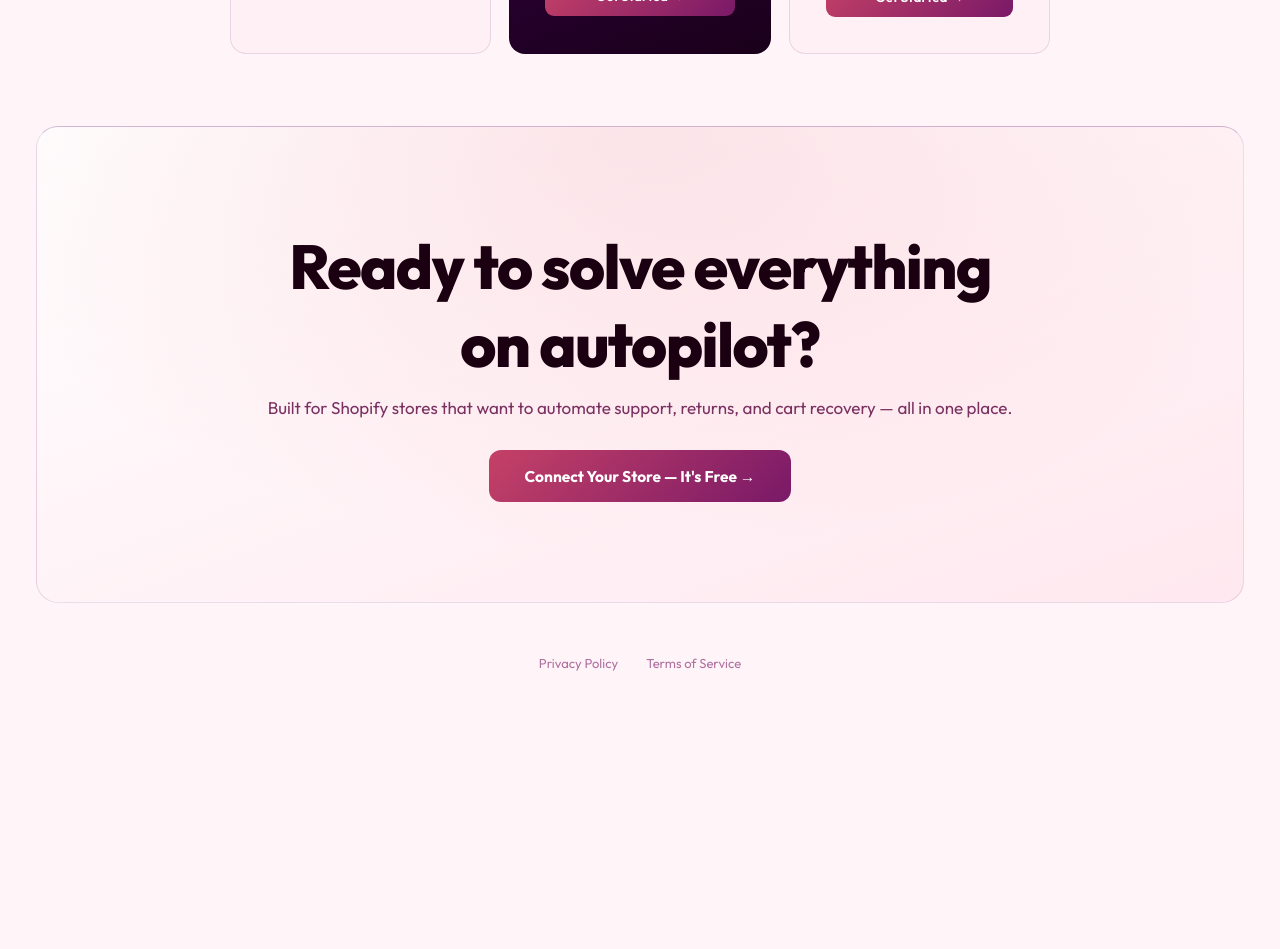
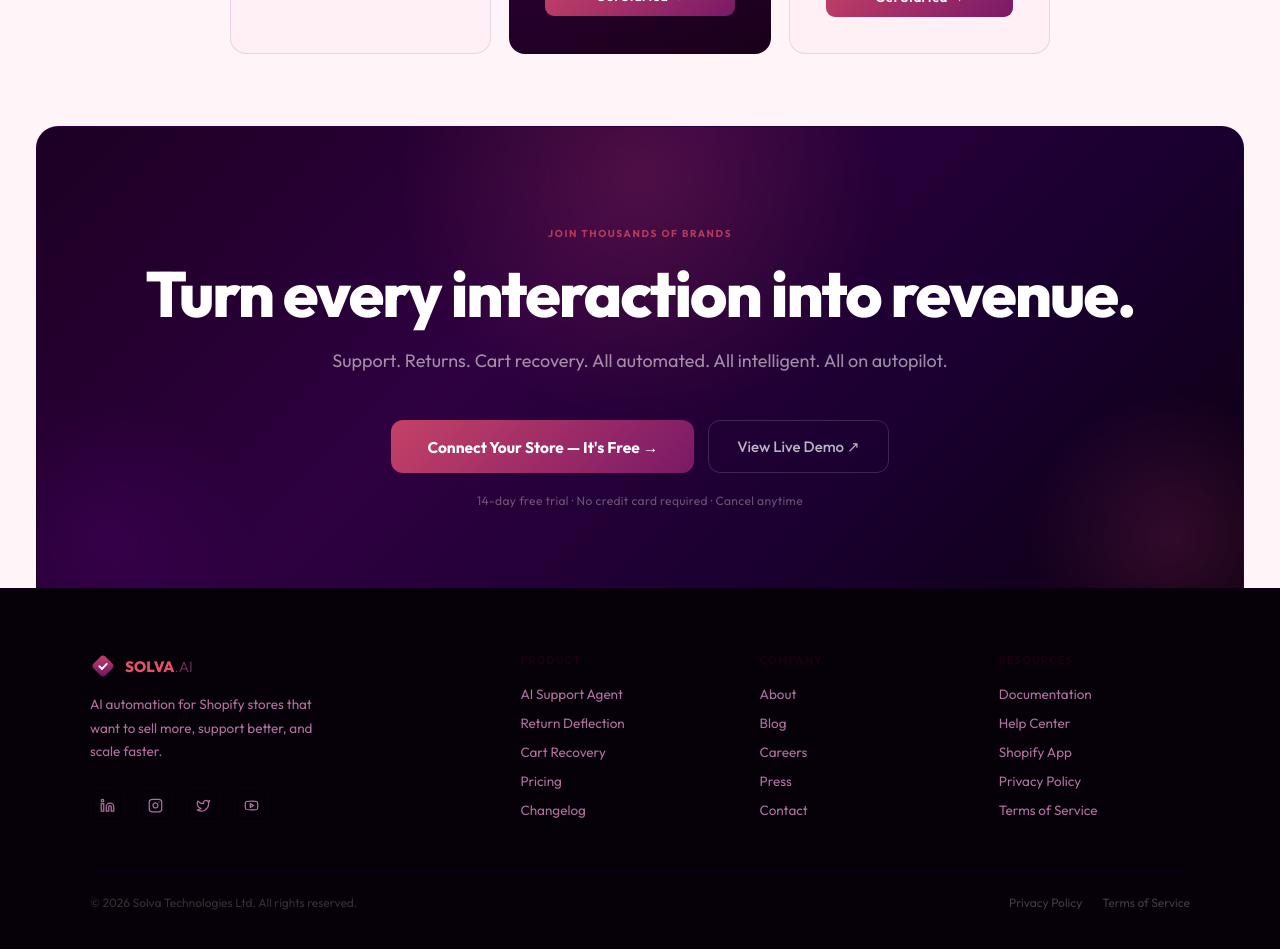
Before and after one commit to getsolvacom/solva, a React (Vite) app: page / in a window 1280 px wide. Shown: the part 5060-6009 px from the top of the page. Before the commit the page ends 5779 px from the top, so only its background shows below. Built offline with nearby package versions, Linux system fonts and the light colour scheme; no server answers.

Commit message:
feat: upgrade CTA section and rebuild footer

```diff
--- a/src/pages/LandingPage.jsx
+++ b/src/pages/LandingPage.jsx
@@ -1,7 +1,7 @@
 import { useState } from "react";
 import { useNavigate } from "react-router-dom";
 import { C } from "../tokens";
-import { Menu, X, Bot, RotateCcw, ShoppingCart, BarChart3, ArrowUpRight, ChevronDown } from "lucide-react";
+import { Menu, X, Bot, RotateCcw, ShoppingCart, BarChart3, ArrowUpRight, ChevronDown, Linkedin, Instagram, Twitter, Youtube } from "lucide-react";
 
 const PLANS = [
   { name:"Starter", price:"$19", popular:false, features:["AI Support Agent","1,000 tickets/mo","Basic cart recovery","Email support"] },
@@ -81,6 +81,8 @@ function GlobalStyles() {
         .logo-bar-row{gap:28px!important;}
         .logo-bar-label{font-size:9px!important;}
         .testimonials-grid{grid-template-columns:1fr!important;}
+        .footer-grid{grid-template-columns:1fr 1fr!important;gap:32px!important;}
+        .cta-section-inner{padding:70px 24px 60px!important;}
       }
     `}</style>
   );
@@ -430,30 +432,91 @@ export default function LandingPage() {
       </section>
 
       {/* FOOTER CTA */}
-      <div className="cta-section" style={{margin:"16px 36px 52px",borderRadius:22,background:`linear-gradient(160deg,${C.surface} 0%,${C.dim} 100%)`,border:`1px solid ${C.border}`,borderTop:`1px solid ${C.borderHi}`,padding:"68px 40px",textAlign:"center",position:"relative",overflow:"hidden"}}>
-        <div style={{position:"absolute",inset:0,pointerEvents:"none",background:"radial-gradient(ellipse 60% 90% at 50% 0%,rgba(229,82,102,.13),transparent)"}}/>
-        <h2 className="cta-heading" style={{fontFamily:"'Outfit',sans-serif",fontSize:"clamp(28px,4.5vw,50px)",fontWeight:800,letterSpacing:"-.025em",marginBottom:14,position:"relative"}}>
-          Ready to solve everything<br/>on autopilot?
-        </h2>
-        <p className="cta-sub" style={{color:C.sub,fontSize:15.5,marginBottom:32,position:"relative"}}>Built for Shopify stores that want to automate support, returns, and cart recovery — all in one place.</p>
-        <button className="btn-primary" onClick={()=>navigate("/onboarding")} style={{padding:"16px 36px",borderRadius:12,color:"#fff",fontWeight:700,fontSize:15.5,position:"relative"}}>
-          Connect Your Store — It's Free →
-        </button>
+      <div style={{margin:"16px 36px 0",borderRadius:"22px 22px 0 0",background:"linear-gradient(135deg,#1C0022 0%,#2E0040 40%,#1A0030 70%,#0C000F 100%)",border:"1px solid var(--border-hi)",borderBottom:"none",padding:0,textAlign:"center",position:"relative",overflow:"hidden"}}>
+        {/* Orbs */}
+        <div style={{position:"absolute",width:500,height:500,top:-200,left:"50%",transform:"translateX(-50%)",background:"radial-gradient(circle,rgba(229,82,102,0.18),transparent 70%)",borderRadius:"50%",filter:"blur(1px)",pointerEvents:"none"}}/>
+        <div style={{position:"absolute",width:300,height:300,bottom:-100,left:-80,background:"radial-gradient(circle,rgba(78,2,105,0.35),transparent 70%)",borderRadius:"50%",filter:"blur(1px)",pointerEvents:"none"}}/>
+        <div style={{position:"absolute",width:300,height:300,bottom:-100,right:-80,background:"radial-gradient(circle,rgba(153,42,103,0.25),transparent 70%)",borderRadius:"50%",filter:"blur(1px)",pointerEvents:"none"}}/>
+        {/* Content */}
+        <div className="cta-section-inner" style={{position:"relative",zIndex:1,padding:"100px 48px 80px"}}>
+          <p style={{fontSize:10,letterSpacing:".16em",color:"rgba(229,82,102,0.7)",fontWeight:700,marginBottom:20,textTransform:"uppercase"}}>JOIN THOUSANDS OF BRANDS</p>
+          <h2 style={{fontFamily:"'Outfit',sans-serif",fontSize:"clamp(32px,5vw,64px)",fontWeight:800,letterSpacing:"-.03em",lineHeight:1.05,color:"#fff",marginBottom:18}}>Turn every interaction into revenue.</h2>
+          <p style={{fontSize:"clamp(14px,1.8vw,18px)",color:"rgba(245,234,242,0.6)",marginBottom:44,lineHeight:1.7}}>Support. Returns. Cart recovery. All automated. All intelligent. All on autopilot.</p>
+          <div style={{display:"flex",gap:14,justifyContent:"center",flexWrap:"wrap"}}>
+            <button className="btn-primary" onClick={()=>navigate("/onboarding")} style={{padding:"16px 36px",borderRadius:12,color:"#fff",fontWeight:700,fontSize:15.5}}>Connect Your Store — It's Free →</button>
+            <button onClick={()=>navigate("/dashboard")}
+              style={{padding:"16px 28px",borderRadius:12,border:"1px solid rgba(255,255,255,0.15)",background:"transparent",color:"rgba(255,255,255,0.7)",fontSize:15,fontWeight:500,cursor:"pointer",transition:"all .15s",fontFamily:"'Outfit',sans-serif"}}
+              onMouseEnter={e=>{e.currentTarget.style.borderColor="rgba(229,82,102,0.5)";e.currentTarget.style.color="#fff";}}
+              onMouseLeave={e=>{e.currentTarget.style.borderColor="rgba(255,255,255,0.15)";e.currentTarget.style.color="rgba(255,255,255,0.7)";}}>
+              View Live Demo ↗
+            </button>
+          </div>
+          <p style={{marginTop:20,fontSize:12,color:"rgba(245,234,242,0.35)",letterSpacing:".03em"}}>14-day free trial · No credit card required · Cancel anytime</p>
+        </div>
       </div>
 
-      {/* Footer links */}
-      <div style={{textAlign:"center",padding:"0 24px 48px",display:"flex",justifyContent:"center",gap:28}}>
-        <span onClick={()=>navigate("/privacy")} style={{fontSize:13,color:C.muted,cursor:"pointer",textDecoration:"none"}}
-          onMouseEnter={e=>e.currentTarget.style.textDecoration="underline"}
-          onMouseLeave={e=>e.currentTarget.style.textDecoration="none"}>
-          Privacy Policy
-        </span>
-        <span onClick={()=>navigate("/terms")} style={{fontSize:13,color:C.muted,cursor:"pointer",textDecoration:"none"}}
-          onMouseEnter={e=>e.currentTarget.style.textDecoration="underline"}
-          onMouseLeave={e=>e.currentTarget.style.textDecoration="none"}>
-          Terms of Service
-        </span>
-      </div>
+      {/* FOOTER */}
+      <footer style={{background:"#060008",borderTop:"1px solid var(--border)",padding:"64px 48px 40px"}}>
+        <div style={{maxWidth:1100,margin:"0 auto"}}>
+          {/* Top grid */}
+          <div className="footer-grid" style={{display:"grid",gridTemplateColumns:"2fr 1fr 1fr 1fr",gap:48}}>
+            {/* Brand column */}
+            <div>
+              <SolvaLogo size={15}/>
+              <p style={{marginTop:14,fontSize:13.5,color:"var(--muted)",lineHeight:1.75,maxWidth:240}}>AI automation for Shopify stores that want to sell more, support better, and scale faster.</p>
+              <div style={{marginTop:24,display:"flex",gap:14}}>
+                {[
+                  {Icon:Linkedin,  href:"#"},
+                  {Icon:Instagram, href:"#"},
+                  {Icon:Twitter,   href:"#"},
+                  {Icon:Youtube,   href:"#"},
+                ].map(({Icon,href},i)=>(
+                  <a key={i} href={href} target="_blank" rel="noreferrer"
+                    style={{width:34,height:34,borderRadius:8,border:"1px solid var(--border)",display:"flex",alignItems:"center",justifyContent:"center",cursor:"pointer",transition:"all .15s",textDecoration:"none"}}
+                    onMouseEnter={e=>{e.currentTarget.style.borderColor="#E55266";e.currentTarget.style.background="rgba(229,82,102,0.08)";e.currentTarget.querySelector("svg").style.color="#E55266";}}
+                    onMouseLeave={e=>{e.currentTarget.style.borderColor="var(--border)";e.currentTarget.style.background="transparent";e.currentTarget.querySelector("svg").style.color="var(--muted)";}}>
+                    <Icon size={15} style={{color:"var(--muted)",transition:"color .15s"}}/>
+                  </a>
+                ))}
+              </div>
+            </div>
+            {/* Link columns */}
+            {[
+              {heading:"Product",   links:[{label:"AI Support Agent"},{label:"Return Deflection"},{label:"Cart Recovery"},{label:"Pricing"},{label:"Changelog"}]},
+              {heading:"Company",   links:[{label:"About"},{label:"Blog"},{label:"Careers"},{label:"Press"},{label:"Contact"}]},
+              {heading:"Resources", links:[{label:"Documentation"},{label:"Help Center"},{label:"Shopify App"},{label:"Privacy Policy",onClick:()=>navigate("/privacy")},{label:"Terms of Service",onClick:()=>navigate("/terms")}]},
+            ].map(col=>(
+              <div key={col.heading}>
+                <p style={{fontSize:11,fontWeight:700,letterSpacing:".10em",color:"var(--text)",textTransform:"uppercase",marginBottom:18}}>{col.heading}</p>
+                <div style={{display:"flex",flexDirection:"column",gap:11}}>
+                  {col.links.map(link=>(
+                    <span key={link.label} onClick={link.onClick||undefined} style={{fontSize:13.5,color:"var(--muted)",cursor:"pointer",transition:"color .14s"}}
+                      onMouseEnter={e=>e.currentTarget.style.color="var(--text)"}
+                      onMouseLeave={e=>e.currentTarget.style.color="var(--muted)"}>
+                      {link.label}
+                    </span>
+                  ))}
+                </div>
+              </div>
+            ))}
+          </div>
+          {/* Divider */}
+          <div style={{marginTop:48,borderTop:"1px solid var(--border)"}}/>
+          {/* Bottom row */}
+          <div style={{marginTop:24,display:"flex",justifyContent:"space-between",alignItems:"center",flexWrap:"wrap",gap:12}}>
+            <span style={{fontSize:12,color:"rgba(245,234,242,0.2)"}}>© 2026 Solva Technologies Ltd. All rights reserved.</span>
+            <div style={{display:"flex",gap:20}}>
+              {[{label:"Privacy Policy",onClick:()=>navigate("/privacy")},{label:"Terms of Service",onClick:()=>navigate("/terms")}].map(l=>(
+                <span key={l.label} onClick={l.onClick} style={{fontSize:12,color:"rgba(245,234,242,0.25)",cursor:"pointer",transition:"color .14s"}}
+                  onMouseEnter={e=>e.currentTarget.style.color="var(--muted)"}
+                  onMouseLeave={e=>e.currentTarget.style.color="rgba(245,234,242,0.25)"}>
+                  {l.label}
+                </span>
+              ))}
+            </div>
+          </div>
+        </div>
+      </footer>
     </div>
   );
 }
```
